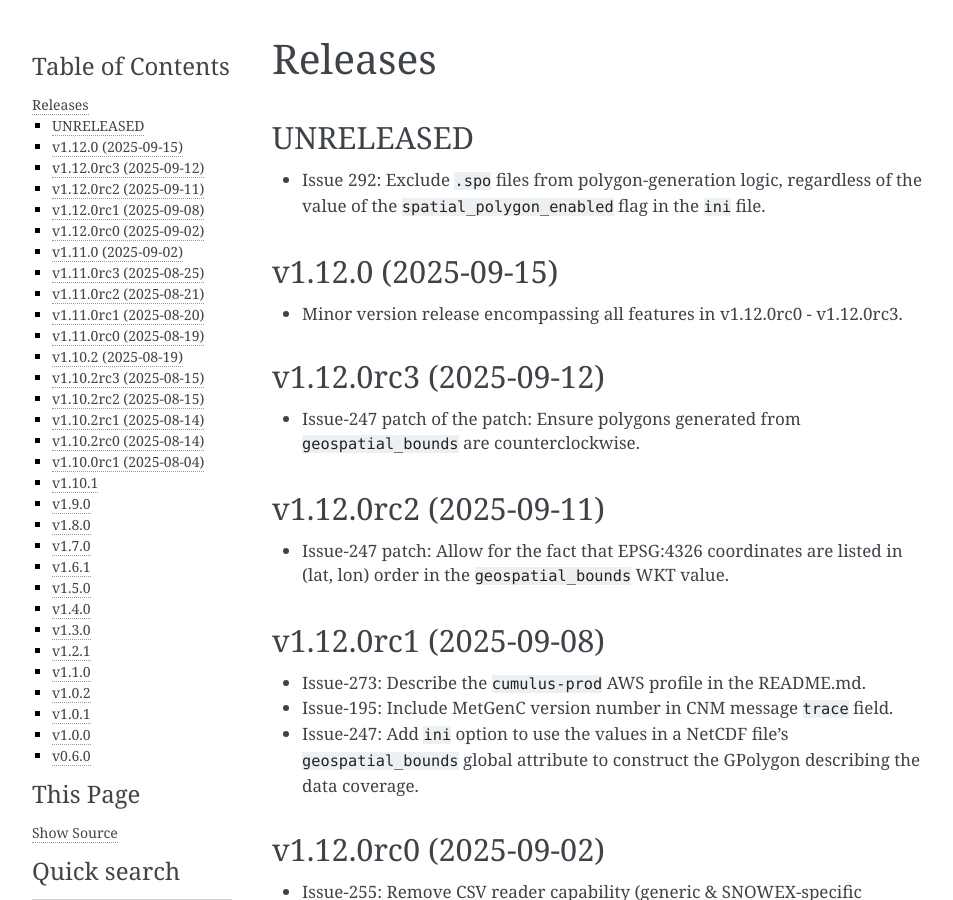
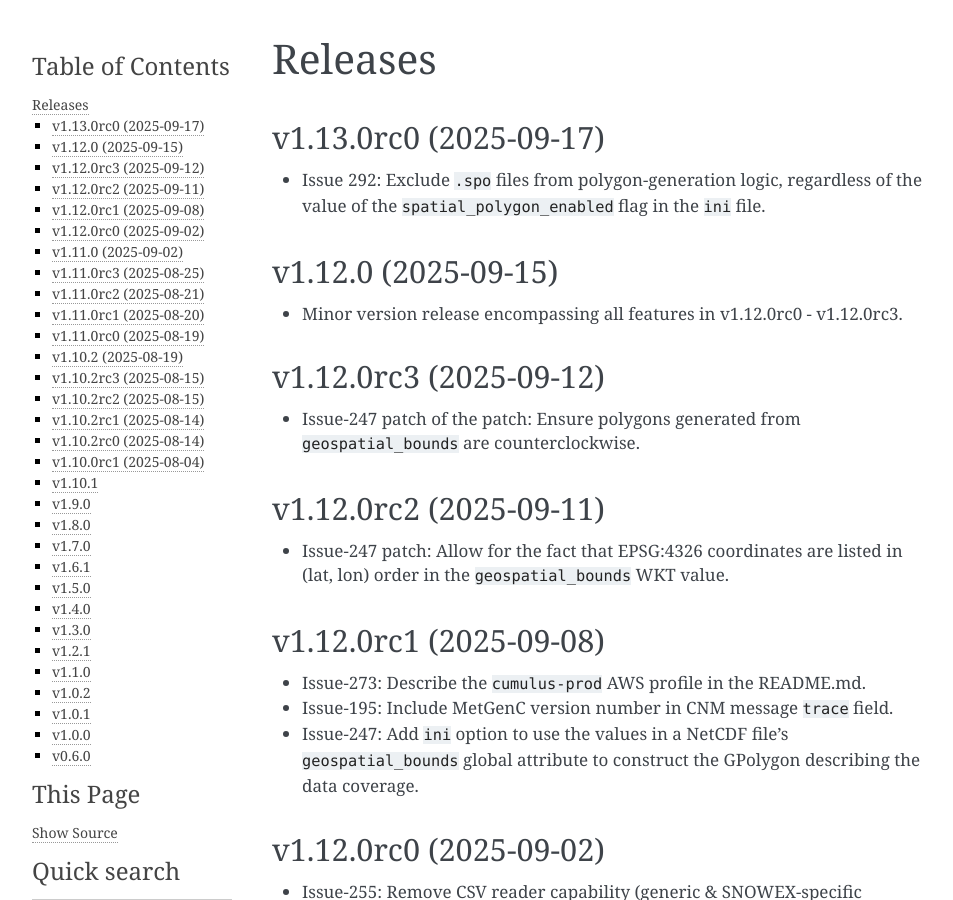
Before and after one commit to nsidc/granule-metgen, a Sphinx documentation site: the page built from docs/source/releases.rst, in a window 1280 px wide and 900 px high. Shown: the whole window, without its empty margins (148-1101 px from the left). Built offline with Sphinx 7.4.7, drawn with Linux system fonts in a browser that asks for light colours.

Commit message:
Bump version: 1.12.0 → 1.13.0rc0

```diff
--- a/CHANGELOG.md
+++ b/CHANGELOG.md
@@ -1,4 +1,4 @@
-## UNRELEASED
+## v1.13.0rc0 (2025-09-17)
 
 * Issue 292: Exclude `.spo` files from polygon-generation logic, regardless of
   the value of the `spatial_polygon_enabled` flag in the `ini` file.
--- a/docs/source/conf.py
+++ b/docs/source/conf.py
@@ -6,8 +6,8 @@ sys.path.insert(0, str(Path("..", "..", "src").resolve()))
 project = "MetGenC"
 copyright = "2024, NSIDC"
 author = "National Snow and Ice Data Center"
-release = "v1.12.0"
-version = "v1.12.0"
+release = "v1.13.0rc0"
+version = "v1.13.0rc0"
 
 extensions = [
     "myst_parser",
--- a/pyproject.toml
+++ b/pyproject.toml
@@ -1,6 +1,6 @@
 [tool.poetry]
 name = "nsidc-metgenc"
-version = "1.12.0"
+version = "1.13.0rc0"
 description = "The nsidc-metgenc package enables data producers as well as Operations staff managing the data ingest workflow to create metadata files conforming to NASA's Common Metadata Repository UMM-G specification."
 authors = ["National Snow and Ice Data Center (NSIDC) <nsidc@nsidc.org>"]
 readme = "README.md"
@@ -53,7 +53,7 @@ requests = "^2.32.4"
 beautifulsoup4 = "^4.13.4"
 
 [tool.bumpversion]
-current_version = "1.12.0"
+current_version = "1.13.0rc0"
 parse = """(?x)
     (?P<major>0|[1-9]\\d*)\\.
     (?P<minor>0|[1-9]\\d*)\\.
```
Also changed, not shown: 1 other file.
